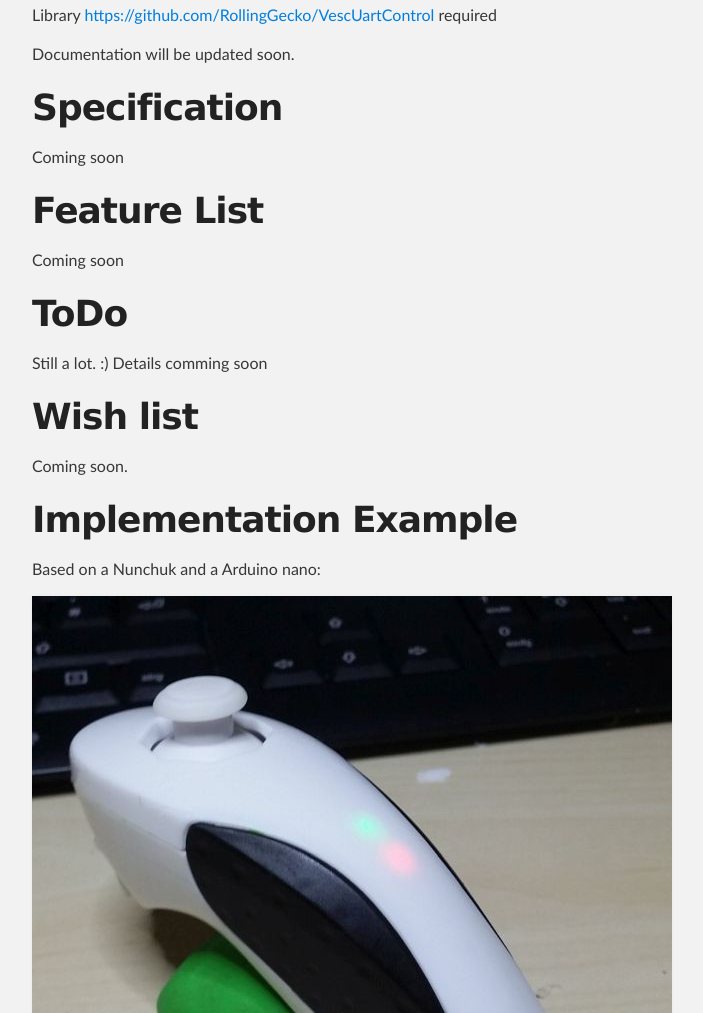
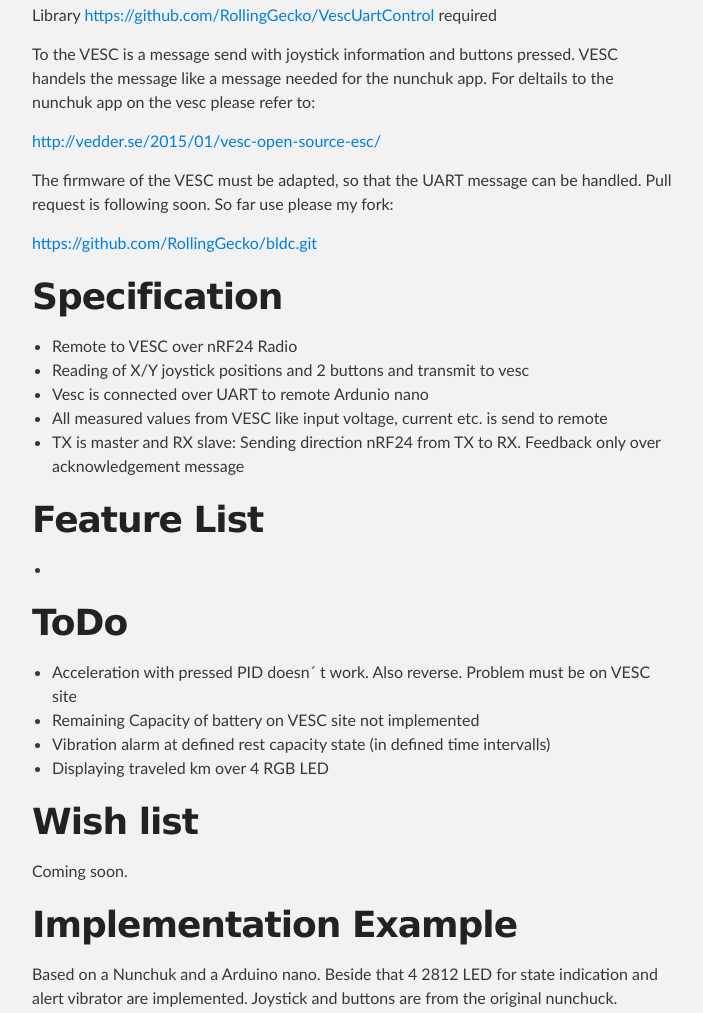
Before and after one commit to RollingGecko/ArduBoardControler, a plain HTML site: page index.html in a window 1280 px wide. Shown: the part 360-1373 px from the top of the page, without its empty margins (288-991 px from the left). Drawn offline with Linux system fonts and the light colour scheme.

```diff
--- a/index.html
+++ b/index.html
@@ -38,23 +38,41 @@
 
 <p>Library <a href="https://github.com/RollingGecko/VescUartControl">https://github.com/RollingGecko/VescUartControl</a> required</p>
 
-<p>Documentation will be updated soon.</p>
+<p>To the VESC is a message send with joystick information and buttons pressed. VESC handels the message like a message needed for the nunchuk app. For deltails to the nunchuk app on the vesc please refer to:</p>
+
+<p><a href="http://vedder.se/2015/01/vesc-open-source-esc/">http://vedder.se/2015/01/vesc-open-source-esc/</a></p>
+
+<p>The firmware of the VESC must be adapted, so that the UART message can be handled. Pull request is following soon. So far use please my fork:</p>
+
+<p><a href="https://github.com/RollingGecko/bldc.git">https://github.com/RollingGecko/bldc.git</a></p>
 
 <h1>
 <a id="specification" class="anchor" href="#specification" aria-hidden="true"><span class="octicon octicon-link"></span></a>Specification</h1>
 
-<p>Coming soon</p>
+<ul>
+<li>Remote to VESC over nRF24 Radio</li>
+<li>Reading of X/Y joystick positions and 2 buttons and transmit to vesc</li>
+<li>Vesc is connected over UART to remote Ardunio nano</li>
+<li>All measured values from VESC like input voltage, current etc. is send to remote</li>
+<li>TX is master and RX slave: Sending direction  nRF24 from TX to RX. Feedback only over acknowledgement message</li>
+</ul>
 
 <h1>
 <a id="feature-list" class="anchor" href="#feature-list" aria-hidden="true"><span class="octicon octicon-link"></span></a>Feature List</h1>
 
-<p>Coming soon</p>
+<ul>
+<li>
+</ul>
 
 <h1>
 <a id="todo" class="anchor" href="#todo" aria-hidden="true"><span class="octicon octicon-link"></span></a>ToDo</h1>
 
-<p>Still a lot. :)
-Details comming soon</p>
+<ul>
+<li>Acceleration with pressed PID doesn´ t work. Also reverse. Problem must be on VESC site</li>
+<li>Remaining Capacity of battery on VESC site not implemented</li>
+<li>Vibration alarm at defined rest capacity state (in defined time intervalls)</li>
+<li>Displaying traveled km over 4 RGB LED </li>
+</ul>
 
 <h1>
 <a id="wish-list" class="anchor" href="#wish-list" aria-hidden="true"><span class="octicon octicon-link"></span></a>Wish list</h1>
@@ -64,7 +82,7 @@ Details comming soon</p>
 <h1>
 <a id="implementation-example" class="anchor" href="#implementation-example" aria-hidden="true"><span class="octicon octicon-link"></span></a>Implementation Example</h1>
 
-<p>Based on a Nunchuk and a Arduino nano:</p>
+<p>Based on a Nunchuk and a Arduino nano. Beside that 4 2812 LED for state indication and alert vibrator are implemented. Joystick and buttons are from the original nunchuck.</p>
 
 <p><img src="https://raw.githubusercontent.com/RollingGecko/ArduBoardControler/gh-pages/images/Pictures/ReadyTX.jpg" alt=""></p>
 
```
Also changed, not shown: params.json (+1 -1 lines).
